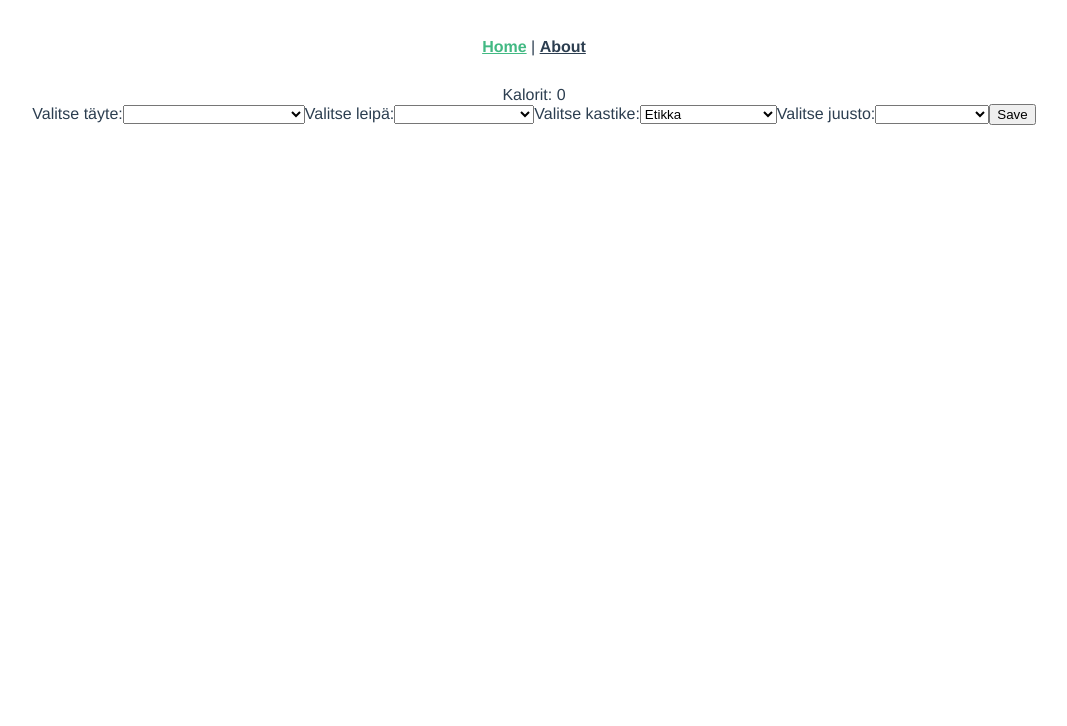
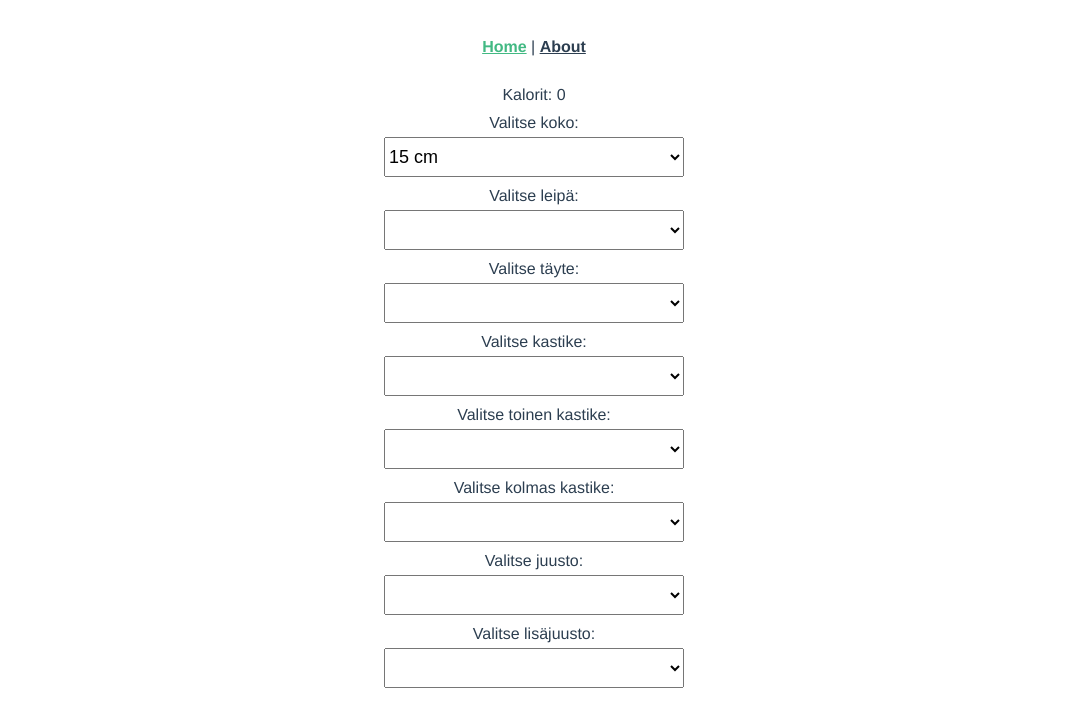
Before and after one commit to xiong-xiong/subCalorieCounter, a Vue app: page /#/ in a window 1280 px wide. Shown: the top 726 px of the page, without its empty margins (106-1173 px from the left). Built offline with nearby package versions, Linux system fonts and the light colour scheme.

Commit message:
finnish calculation logic and data bindings and did some styling

```diff
--- a/src/components/Calculator.vue
+++ b/src/components/Calculator.vue
@@ -2,28 +2,63 @@
   <div class="calcContainer">
     Kalorit: {{calories}}
     <form @submit.prevent="calculateCalories">
-      <label>Valitse täyte:</label>
-      <select v-model="selectedMeat">
-        <option disabled value="">Valitse täyte</option>
-        <option v-for="(meat, key) in meats" :key="key" v-bind:value="meat.calories">{{ meat.finnish }}</option>
+      <div>
+        <label for="size">Valitse koko:</label>
+        <select v-model="size" name="size">
+          <option value=1>15 cm</option>
+          <option value=2>30 cm</option>
+        </select>
+      </div>
+       <div>
+        <label for="bread">Valitse leipä:</label>
+        <select v-model="selectedBread" name="bread"  @change="calculateCalories">
+          <option disabled value="">Valitse leipä</option>
+        <option v-for="(bread, key) in breads" :key="key" v-bind:value="bread">{{ bread.finnish }}</option>
+        </select>
+      </div>
+      <div>
+        <label for="meat">Valitse täyte:</label>
+        <select v-model="selectedMeat" name="meat" @change="calculateCalories">
+          <option disabled value="">Valitse täyte</option>
+          <option v-for="(meat, key) in meats" :key="key" v-bind:value="meat">{{ meat.finnish }}</option>
+        </select>
+      </div>
+      <div>
+        <label for="sauce">Valitse kastike:</label>
+        <select v-model="selectedSauce" name="sauce" @change="calculateCalories">
+          <option disabled value="">Valitse kastike</option>
+        <option v-for="(sauce, key) in sauces" :key="key" v-bind:value="sauce">{{ sauce.finnish }}</option>
+        </select>
+      </div>
+      <div>
+        <label for="sauce2">Valitse toinen kastike:</label>
+        <select v-model="selectedSauceII" name="sauce2" @change="calculateCalories">
+          <option disabled value="">Valitse kastike</option>
+        <option v-for="(sauce, key) in sauces" :key="key" v-bind:value="sauce">{{ sauce.finnish }}</option>
+        </select>
+      </div>
+       <div>
+        <label for="sauce3">Valitse kolmas kastike:</label>
+        <select v-model="selectedSauceIII" name="sauce3" @change="calculateCalories">
+          <option disabled value="">Valitse kastike</option>
+          <option v-for="(sauce, key) in sauces" :key="key" v-bind:value="sauce">{{ sauce.finnish }}</option>
+        </select>
+      </div>
+      <div>
+      <label for="cheese">Valitse juusto:</label>
+      <select v-model="selectedCheese" name="cheese" @change="calculateCalories">
+        <option disabled value="">Valitse juusto</option>
+       <option v-for="(cheese, key) in cheeses" :key="key" v-bind:value="cheese">{{ cheese.finnish }}</option>
       </select>
+      </div>
+      <div>
+      <label for="cheese">Valitse lisäjuusto:</label>
+      <select v-model="selectedCheeseII" name="cheeseII" @change="calculateCalories">
+        <option disabled value="">Valitse juusto</option>
+       <option v-for="(cheese, key) in cheeses" :key="key" v-bind:value="cheese">{{ cheese.finnish }}</option>
+      </select>
+      </div>
 
-      <label>Valitse leipä:</label>
-      <select v-model="selectedBread">
-        <option disabled value="">Valitse leipä</option>
-       <option v-for="(bread, key) in breads" :key="key" v-bind:value="bread.calories">{{ bread.finnish }}</option>
-      </select>
-      <label>Valitse kastike:</label>
-      <select v-model="selectedSauce">
-        <option disabled value="">Valitse kastike</option>
-       <option v-for="(sauce, key) in sauces" :key="key" v-bind:value="sauce.calories">{{ sauce.finnish }}</option>
-      </select>
-      <label>Valitse juusto:</label>
-      <select v-model="selectedCheese">
-        <option disabled value="">Valitse juusto</option>
-       <option v-for="(cheese, key) in cheeses" :key="key" v-bind:value="cheese.calories">{{ cheese.finnish }}</option>
-      </select>
-      <input type="submit" value="Save"/>
     </form>
   </div>
 </template>
@@ -33,10 +68,14 @@ export default {
   name: "Calculator",
   data() {
     return {
-      selectedBread: 0,
-      selectedSauce: 0,
-      selectedMeat: 0,
-      selectedCheese: 0,
+      selectedBread: { calories: 0 },
+      selectedSauce: { calories: 0 },
+      selectedSauceII: { calories: 0 },
+      selectedSauceIII: { calories: 0 },
+      selectedMeat: { calories: 0 },
+      selectedCheese: { calories: 0 },
+      selectedCheeseII: { calories: 0 },
+      size: 1,
       calories: 0
     };
   },
@@ -49,10 +88,14 @@ export default {
   methods: {
     calculateCalories() {
       this.calories =
-        this.selectedBread +
-        this.selectedSauce +
-        this.selectedMeat +
-        this.selectedCheese;
+        (this.selectedBread.calories +
+          this.selectedSauce.calories +
+          this.selectedSauceII.calories +
+          this.selectedSauceIII.calories +
+          this.selectedMeat.calories +
+          this.selectedCheese.calories +
+          this.selectedCheeseII.calories) *
+        this.size;
     }
   }
 };
@@ -60,4 +103,14 @@ export default {
 
 <!-- Add "scoped" attribute to limit CSS to this component only -->
 <style scoped lang="scss">
+select {
+  height: 40px;
+  width: 300px;
+  cursor: pointer;
+  font-size: 18px;
+}
+label {
+  margin: 10px 0px 5px 0px;
+  display: block;
+}
 </style>
--- a/src/data/data.js
+++ b/src/data/data.js
@@ -27,6 +27,11 @@ export const breads = {
 };
 
 export const sauces = {
+  noSauce: {
+    calories: 0,
+    english: "No Sauce",
+    finnish: "Ei kastiketta"
+  },
   southwest: {
     calories: 100,
     english: "Chipotle Southwest",
@@ -70,6 +75,11 @@ export const sauces = {
 };
 
 export const cheeses = {
+  noCheese: {
+    calories: 0,
+    english: "No Cheese",
+    finnish: "Ei juustoa"
+  },
   american: {
     calories: 40,
     english: "American cheese",
@@ -88,6 +98,11 @@ export const cheeses = {
 };
 
 export const meats = {
+  noMeat: {
+    calories: 0,
+    english: "No Filling",
+    finnish: "Ei täytettä"
+  },
   chickenPatty: {
     calories: 104,
     english: "Chicken patty",
```
